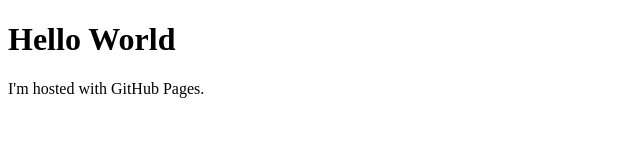
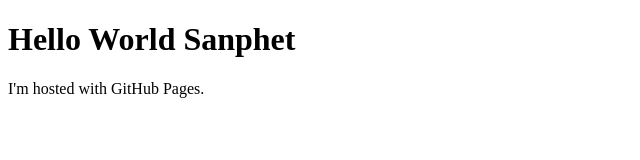
Before and after one commit to GeekOnly/Sanphet, a plain HTML site: page index.html in a window 1280 px wide. Shown: the whole page, without its empty margins (0-640 px from the left). Drawn offline with Linux system fonts and the light colour scheme.

Commit message:
Update index.html

```diff
--- a/index.html
+++ b/index.html
@@ -1,7 +1,7 @@
 <!DOCTYPE html>
 <html>
 <body>
-<h1>Hello World</h1>
+<h1>Hello World Sanphet</h1>
 <p>I'm hosted with GitHub Pages.</p>
 </body>
 </html>
```
